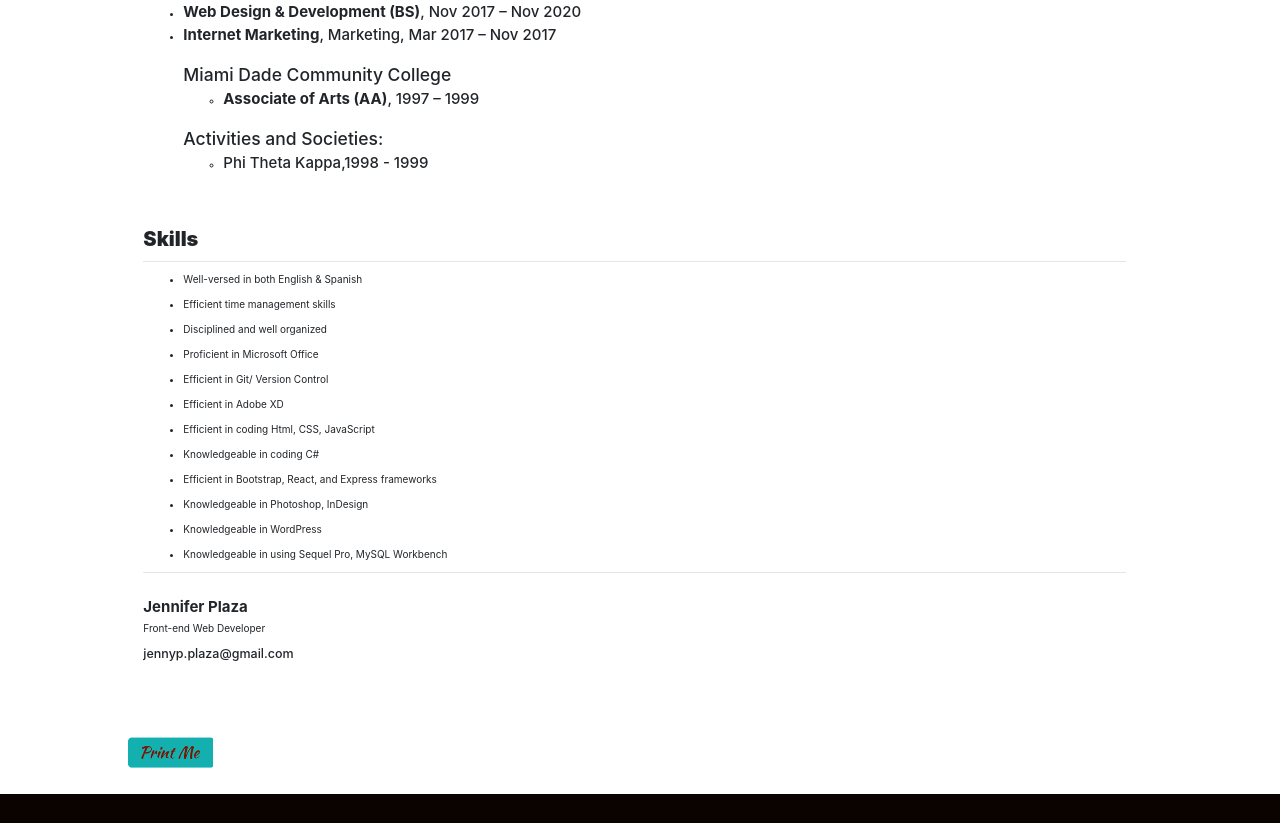
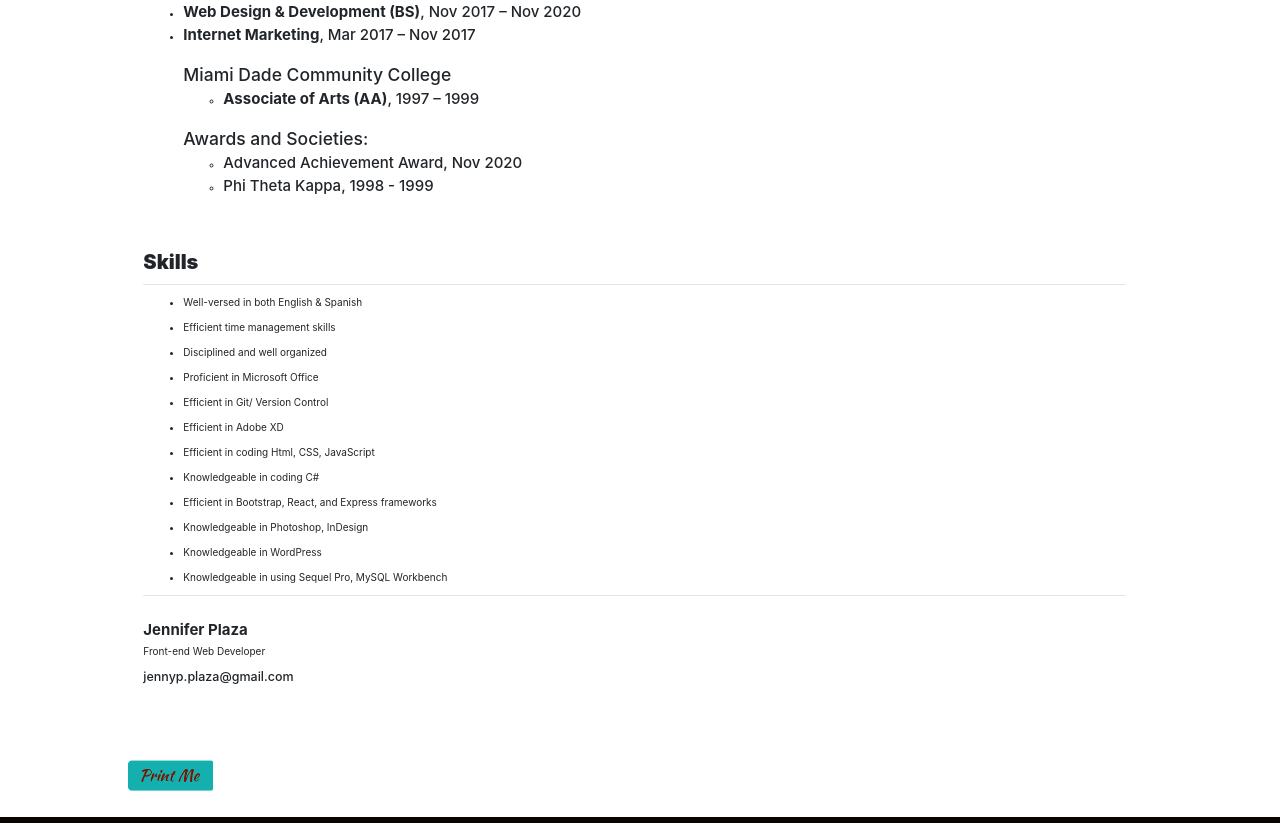
Before and after one commit to jenPlaza/jennplaza-resume, a React (Create React App) app: page / in a window 1280 px wide. Shown: the part 1390-2213 px from the top of the page. Built offline with nearby package versions, Linux system fonts and the light colour scheme.

Commit message:
made changes to awards and society section

```diff
--- a/src/components/resume2020.js
+++ b/src/components/resume2020.js
@@ -193,7 +193,7 @@ export default function Resume2020() {
           <li>
             <h4>
               {' '}
-              <b> Internet Marketing</b>, Marketing, Mar 2017 – Nov 2017
+              <b> Internet Marketing</b>, Mar 2017 – Nov 2017
             </h4>
           </li>
           <br />
@@ -206,10 +206,13 @@ export default function Resume2020() {
             </li>
           </ul>
           <br />
-          <h3>Activities and Societies:</h3>
+          <h3>Awards and Societies:</h3>
           <ul>
             <li>
-              <h4> Phi Theta Kappa,1998 - 1999</h4>
+              <h4> Advanced Achievement Award, Nov 2020</h4>
+            </li>
+            <li>
+              <h4> Phi Theta Kappa, 1998 - 1999</h4>
             </li>
           </ul>
         </ul>
```
